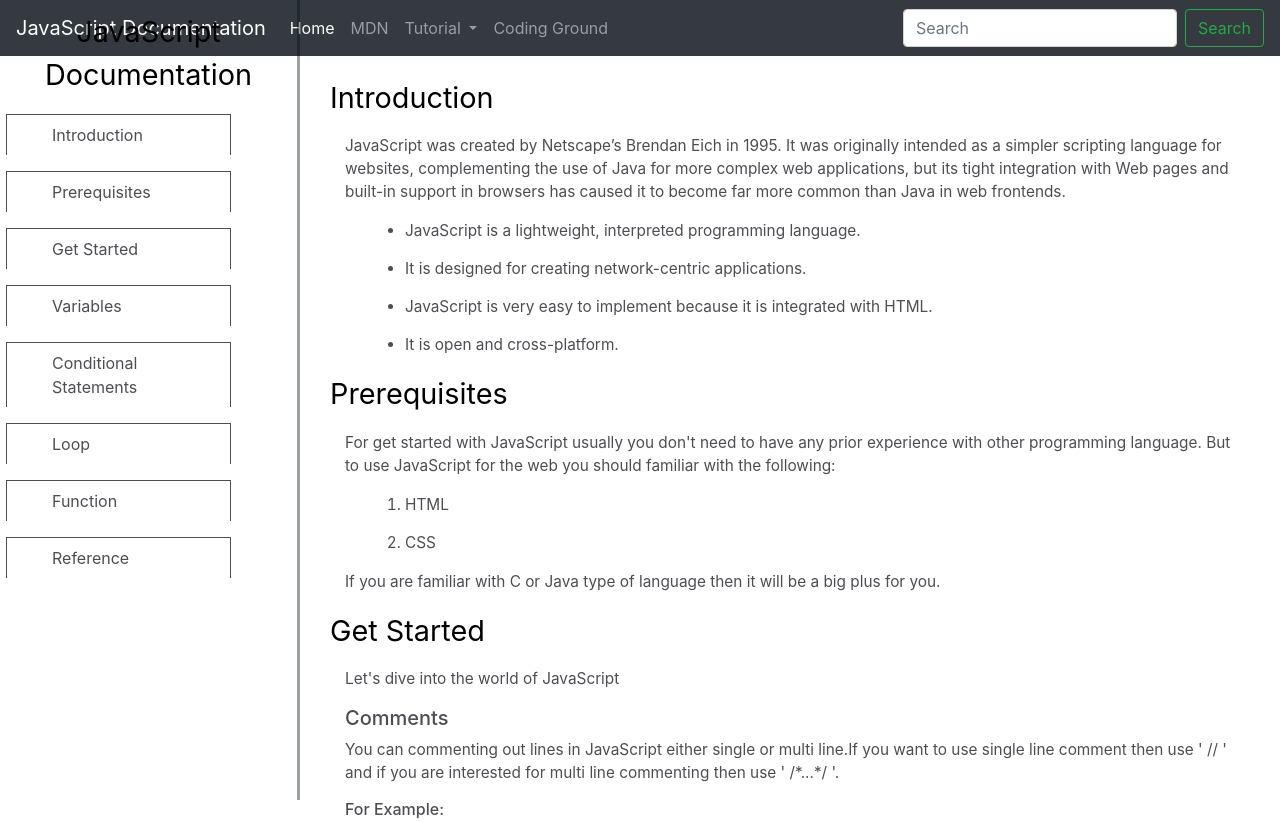
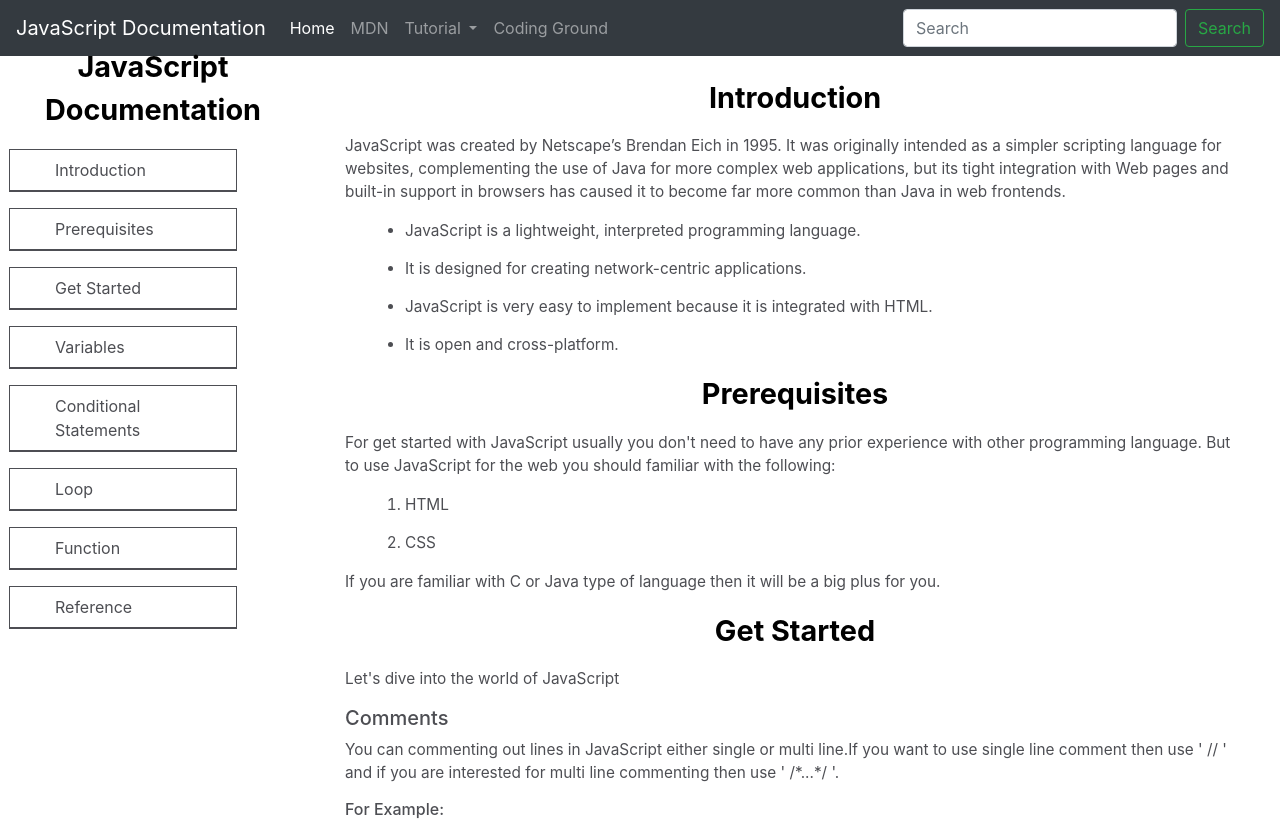
Before and after one commit to alokpadhi/Documentation-Page, a plain HTML site: page index.html in a window 1280 px wide. Shown: the top 822 px of the page. Drawn offline with nearby package versions, Linux system fonts and the light colour scheme; a script that the page names is missing.

Commit message:
css styling update

```diff
--- a/main.css
+++ b/main.css
@@ -1,19 +1,15 @@
-html,body{
+body{
   min-width:290px;
   color: #4d4e53;
-      background-color: #ffffff;
-      font-family: 'Open Sans',Arial,sans-serif;
-      line-height: 1.5;
+  background-color: whitesmoke;
+  font-family: Arial,sans-serif;
 }
 #navbar{
-    position:fixed;
+  position: absolute;
   min-width:290px;
-    top:0px;
-    left:0px;
+  top: 35px;
+  left:3px;
   width:300px;
-    height:100%;
-    border-right:solid;
-    border-color:rgba(0,22,22,0.4)
 }
 header{
   color:black;
@@ -21,21 +17,21 @@ html,body{
   margin:10px;
   text-align:center;
   font-size:1.8em;
-    font-weight:thin;
+  font-weight:bolder;
 }
 #main-doc header{
-    text-align:left;
+  text-align: center;
   margin:0px;
 }
 #navbar ul{
-    height:88%;
-    overflow-y:auto;
-    overflow-x:hidden;
+  height:95%;
+  overflow-y:scroll;
+  overflow-x: hidden;
 }
 #navbar li{
   color: #4d4e53;
   border:1px solid;
-    border-bottom-width:0px;
+  border-bottom-width:2px;
   padding:8px;
   padding-left:45px;
   list-style: none;
@@ -48,6 +44,7 @@ html,body{
   color: #4d4e53;
   text-decoration:none;
   cursor:pointer;
+  vertical-align: middle !important;
 }
 #main-doc{
   position: absolute;
@@ -71,11 +68,20 @@ html,body{
   word-break: normal;
   word-wrap: normal;
   line-height: 2;
-    background-color:#f7f7f7;
+  background-color: gainsboro;
   padding:15px;
   margin:10px;
   border-radius:5px;
   font-size: 14px;
+}
+pre{
+  text-align: left;
+
+}
+th, td{
+  border: 1px none #dddddd;
+  text-align: left;
+  padding: 8px;
 }
 @media only screen and (max-width: 815px) {
   /* For mobile phones: */
```
Lines whose indentation alone changed are shown as unchanged.
